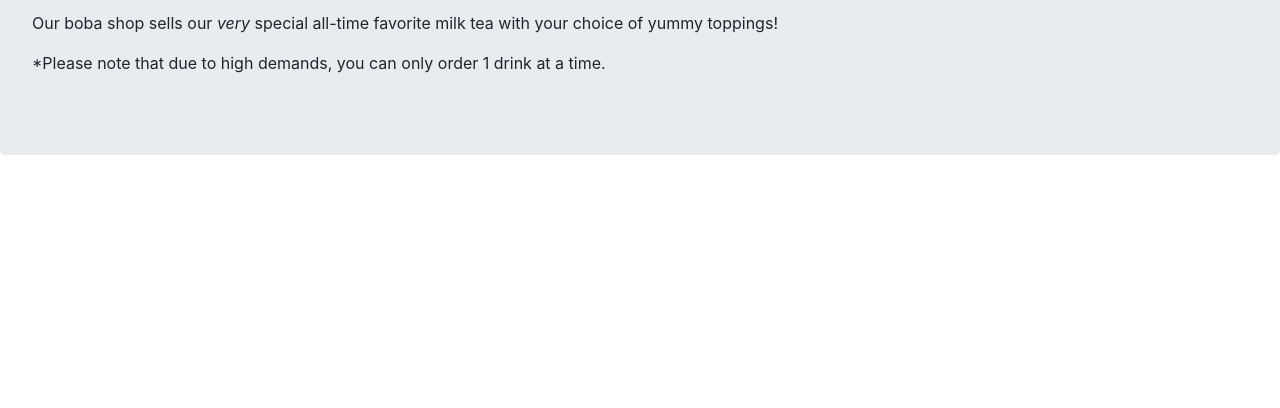
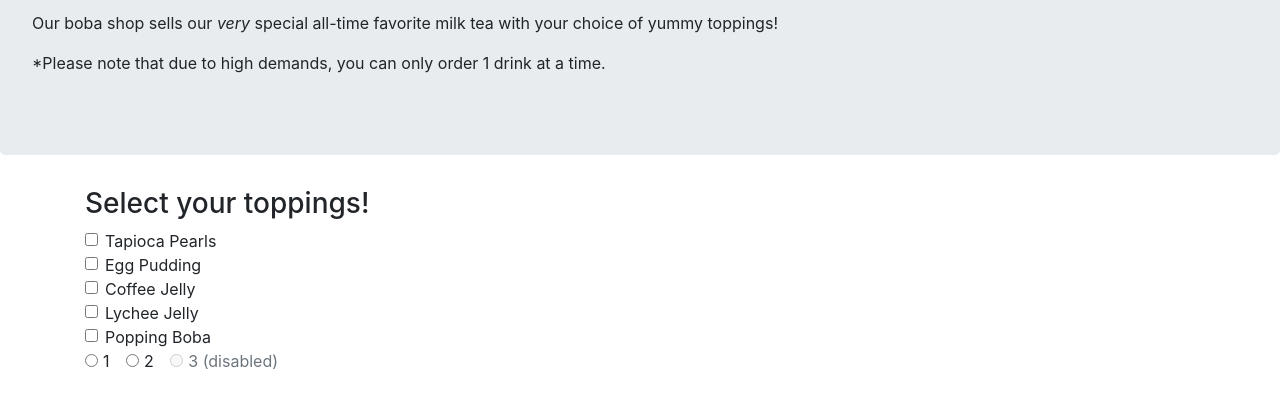
Before and after one commit to ayohana/boba-shop, a plain HTML site: page index.html in a window 1280 px wide. Shown: the part 134-542 px from the top of the page. Drawn offline with Linux system fonts and the light colour scheme.

Commit message:
Add a form of checkboxes for toppings in index.html

```diff
--- a/index.html
+++ b/index.html
@@ -9,6 +9,7 @@
     <script src="js/scripts.js"></script>
   </head>
   <body>
+    <!-- Top Header -->
     <div class="jumbotron">
       <h1>Welcome!</h1>
       <hr>
@@ -16,6 +17,59 @@
       <p>*Please note that due to high demands, you can only order 1 drink at a time.</p>
     </div>
 
+    <!-- Form for Topping Options -->
+    <div class="container">
+      <form id="formToppings">
+        <h3>Select your toppings!</h3>
+        <div class="form-check">
+          <input class="form-check-input" type="checkbox" value="Tapioca Pearls" id="toppingTapioca">
+          <label class="form-check-label" for="toppingTapioca">
+            Tapioca Pearls
+          </label>
+        </div>
+        <div class="form-check">
+          <input class="form-check-input" type="checkbox" value="Egg Pudding" id="toppingEggPudding">
+          <label class="form-check-label" for="toppingEggPudding">
+            Egg Pudding
+          </label>
+        </div>
+        <div class="form-check">
+          <input class="form-check-input" type="checkbox" value="Coffee Jelly" id="toppingCoffeeJelly">
+          <label class="form-check-label" for="toppingCoffeeJelly">
+            Coffee Jelly
+          </label>
+        </div>
+        <div class="form-check">
+          <input class="form-check-input" type="checkbox" value="Lychee Jelly" id="toppingLycheeJelly">
+          <label class="form-check-label" for="toppingLycheeJelly">
+            Lychee Jelly
+          </label>
+        </div>
+        <div class="form-check">
+          <input class="form-check-input" type="checkbox" value="Popping Boba" id="toppingPoppingBoba">
+          <label class="form-check-label" for="toppingPoppingBoba">
+            Popping Boba
+          </label>
+        </div>
+      </form>
+    </div>
+
+    <!-- Form for Size Options -->
+    <div class="container">
+      <div class="form-check form-check-inline">
+        <input class="form-check-input" type="radio" name="inlineRadioOptions" id="inlineRadio1" value="option1">
+        <label class="form-check-label" for="inlineRadio1">1</label>
+      </div>
+      <div class="form-check form-check-inline">
+        <input class="form-check-input" type="radio" name="inlineRadioOptions" id="inlineRadio2" value="option2">
+        <label class="form-check-label" for="inlineRadio2">2</label>
+      </div>
+      <div class="form-check form-check-inline">
+        <input class="form-check-input" type="radio" name="inlineRadioOptions" id="inlineRadio3" value="option3" disabled>
+        <label class="form-check-label" for="inlineRadio3">3 (disabled)</label>
+      </div>
+    </div>
+
 
   </body>
 </html>
```
